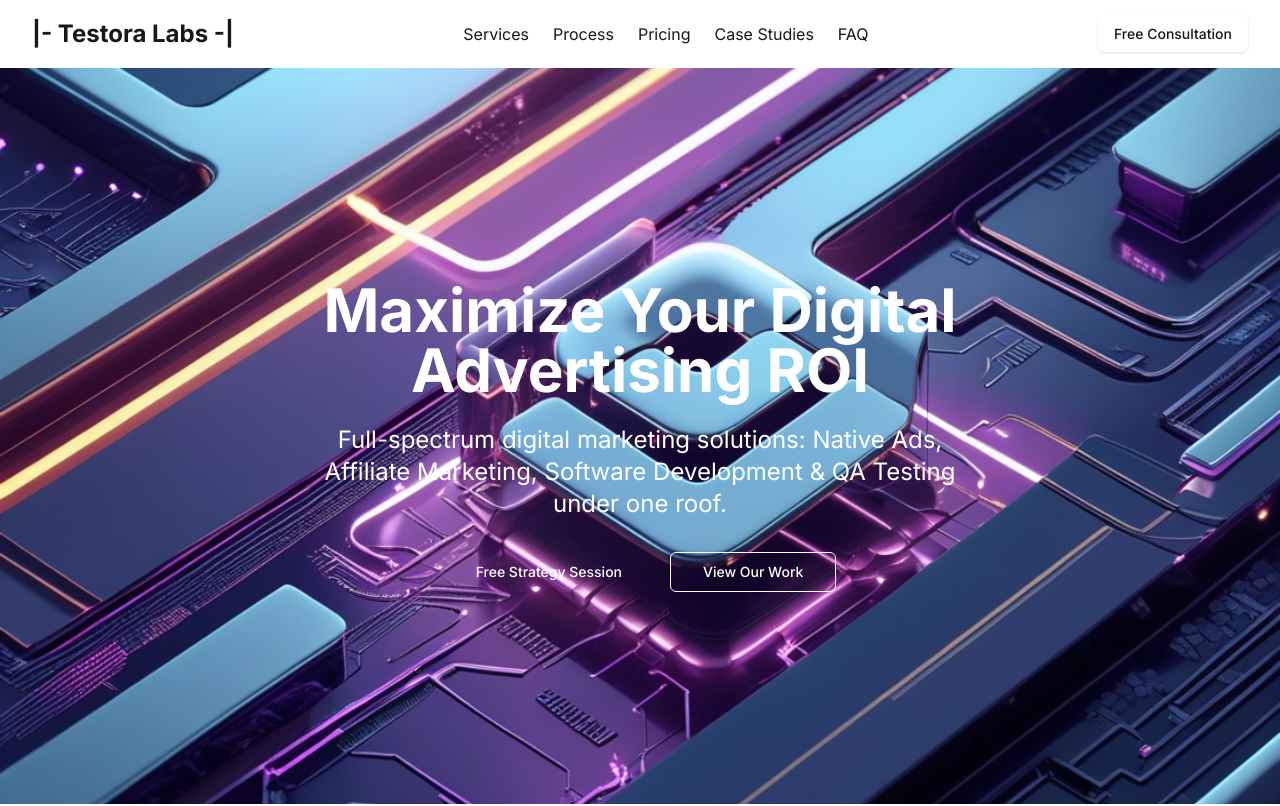
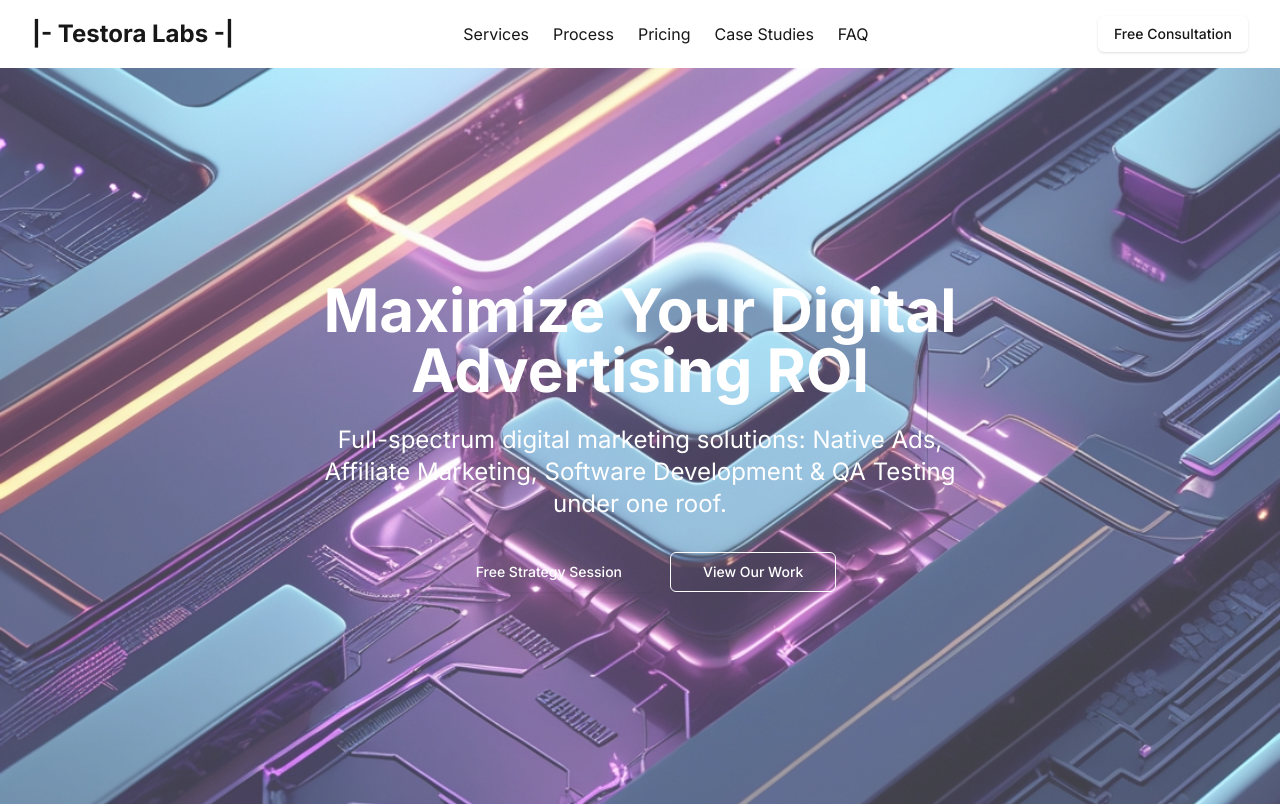
Before and after one commit to mr-engineer49/testoralabs, a Next.js app: page / in a window 1280 px wide. Shown: the top 806 px of the page. Built offline with nearby package versions, Linux system fonts and the light colour scheme.

Commit message:
Update Hero.tsx

```diff
--- a/app/components/Hero.tsx
+++ b/app/components/Hero.tsx
@@ -12,7 +12,7 @@
           alt="Digital Marketing Background"
           width={1920}
           height={1080}
-          className="w-full h-full object-cover"
+          className="w-full h-full object-cover opacity-75"
         />
       </div>
       <div className="relative z-10 max-w-4xl mx-auto text-center text-white">
```
